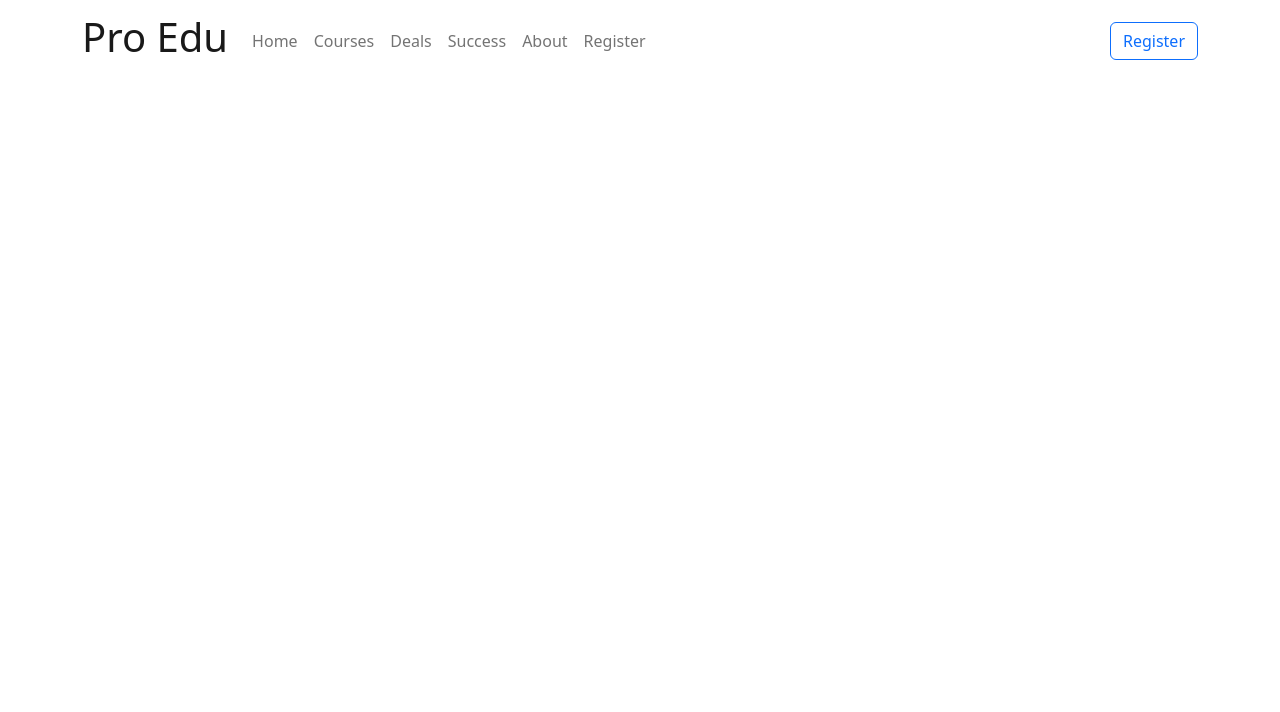
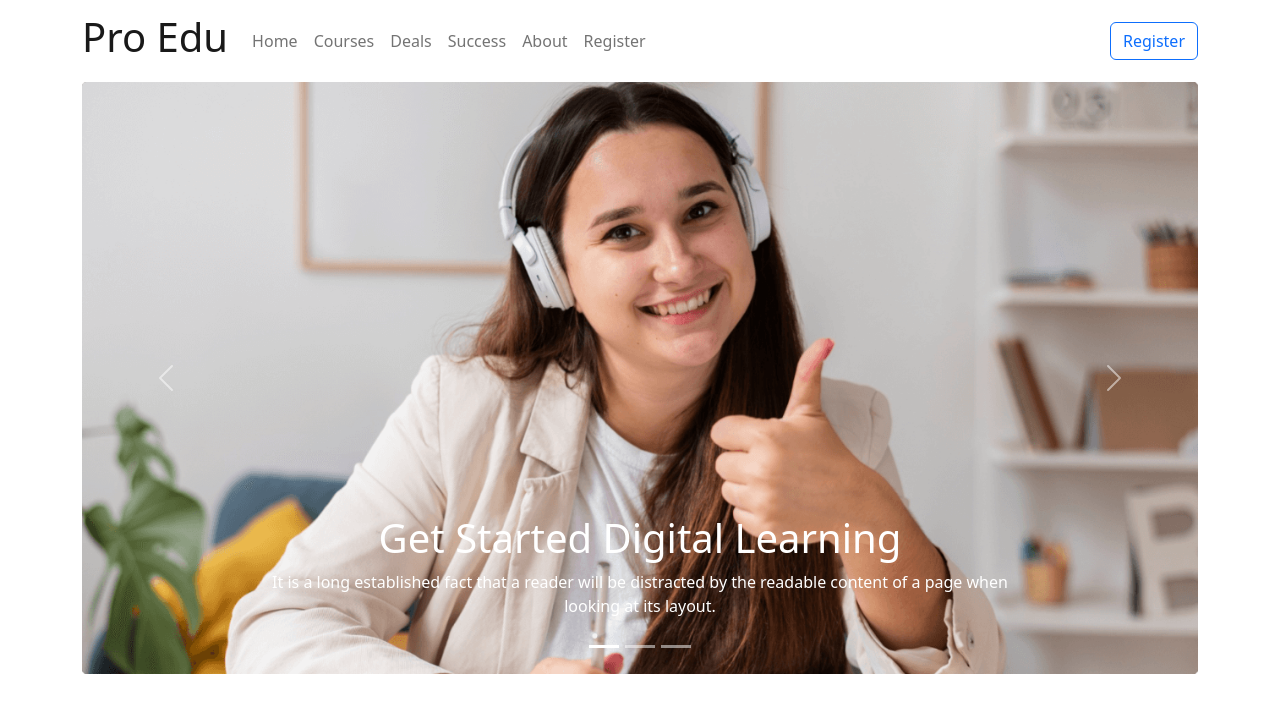
Before and after one commit to Ifazo/bootstrap-assignment, a plain HTML site: page index.html in a window 1280 px wide. Drawn offline with nearby package versions, Linux system fonts and the light colour scheme.

Commit message:
add slider

```diff
--- a/index.html
+++ b/index.html
@@ -52,8 +52,48 @@
     <!-- navbar end -->
     <main>
     <!-- slider start -->
-        <section>
-
+        <section class="container">
+            <div id="carouselExampleCaptions" class="carousel slide" data-bs-ride="false">
+                <div class="carousel-indicators">
+                    <button type="button" data-bs-target="#carouselExampleCaptions" data-bs-slide-to="0" class="active"
+                        aria-current="true" aria-label="Slide 1"></button>
+                    <button type="button" data-bs-target="#carouselExampleCaptions" data-bs-slide-to="1"
+                        aria-label="Slide 2"></button>
+                    <button type="button" data-bs-target="#carouselExampleCaptions" data-bs-slide-to="2"
+                        aria-label="Slide 3"></button>
+                </div>
+                <div class="carousel-inner">
+                    <div class="carousel-item active">
+                        <img src="./images/cover/cover-1.png" class="d-block w-100" alt="...">
+                        <div class="carousel-caption d-none d-md-block">
+                            <h1>Get Started Digital Learning</h1>
+                            <p>It is a long established fact that a reader will be distracted by the readable content of a page when looking at its layout.</p>
+                        </div>
+                    </div>
+                    <div class="carousel-item">
+                        <img src="./images/cover/cover-2.jpg" class="d-block w-100" alt="...">
+                        <div class="carousel-caption d-none d-md-block">
+                            <h5>Second slide label</h5>
+                            <p>Some representative placeholder content for the second slide.</p>
+                        </div>
+                    </div>
+                    <div class="carousel-item">
+                        <img src="./images/cover/cover-3.jpg" class="d-block w-100" alt="...">
+                        <div class="carousel-caption d-none d-md-block">
+                            <h5>Third slide label</h5>
+                            <p>Some representative placeholder content for the third slide.</p>
+                        </div>
+                    </div>
+                </div>
+                <button class="carousel-control-prev" type="button" data-bs-target="#carouselExampleCaptions" data-bs-slide="prev">
+                    <span class="carousel-control-prev-icon" aria-hidden="true"></span>
+                    <span class="visually-hidden">Previous</span>
+                </button>
+                <button class="carousel-control-next" type="button" data-bs-target="#carouselExampleCaptions" data-bs-slide="next">
+                    <span class="carousel-control-next-icon" aria-hidden="true"></span>
+                    <span class="visually-hidden">Next</span>
+                </button>
+            </div>
         </section>
     <!-- slider end -->
     </main>
```
